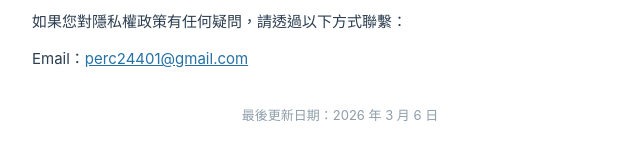
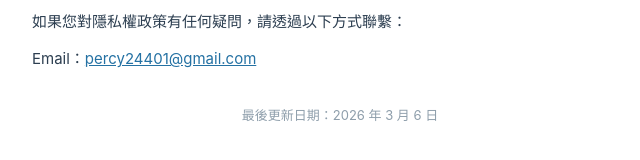
Before and after one commit to percy10442/insurance-checkup-pages, a plain HTML site: page privacy.html in a window 1280 px wide. Shown: the part 1739-1899 px from the top of the page, 300-940 px from the left. Drawn offline with Linux system fonts and the light colour scheme.

Commit message:
fix: 修正聯絡 email 拼字錯誤
perc24401@gmail.com → percy24401@gmail.com

Co-Authored-By: Claude Opus 4.6 <noreply@anthropic.com>

```diff
--- a/privacy.html
+++ b/privacy.html
@@ -84,7 +84,7 @@
 
   <h2>聯絡我們</h2>
   <p>如果您對隱私權政策有任何疑問，請透過以下方式聯繫：</p>
-  <p>Email：<a href="mailto:perc24401@gmail.com">perc24401@gmail.com</a></p>
+  <p>Email：<a href="mailto:percy24401@gmail.com">percy24401@gmail.com</a></p>
 
   <p class="updated">最後更新日期：2026 年 3 月 6 日</p>
 </div>
```
